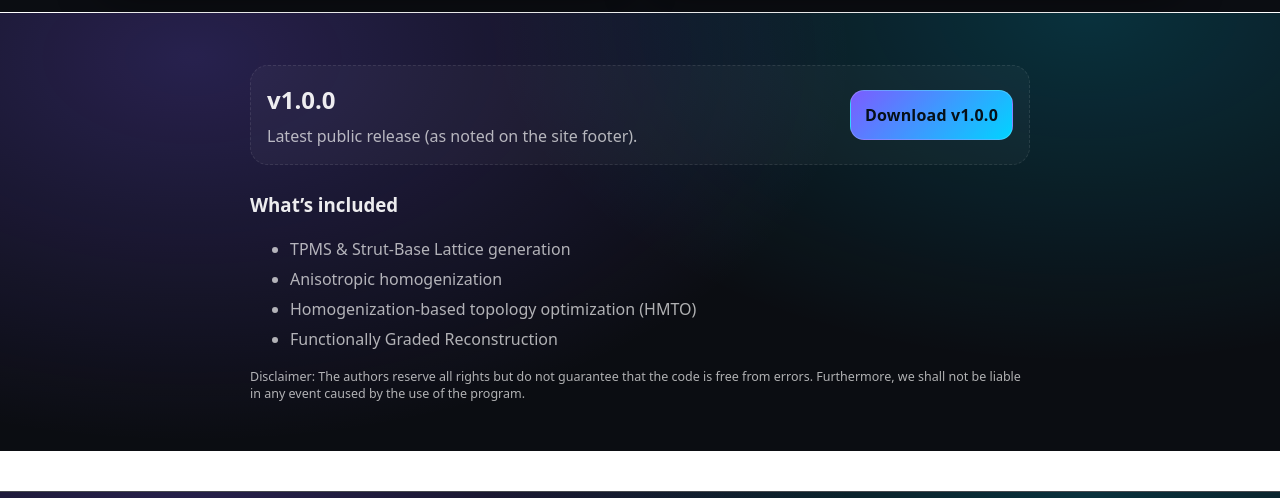
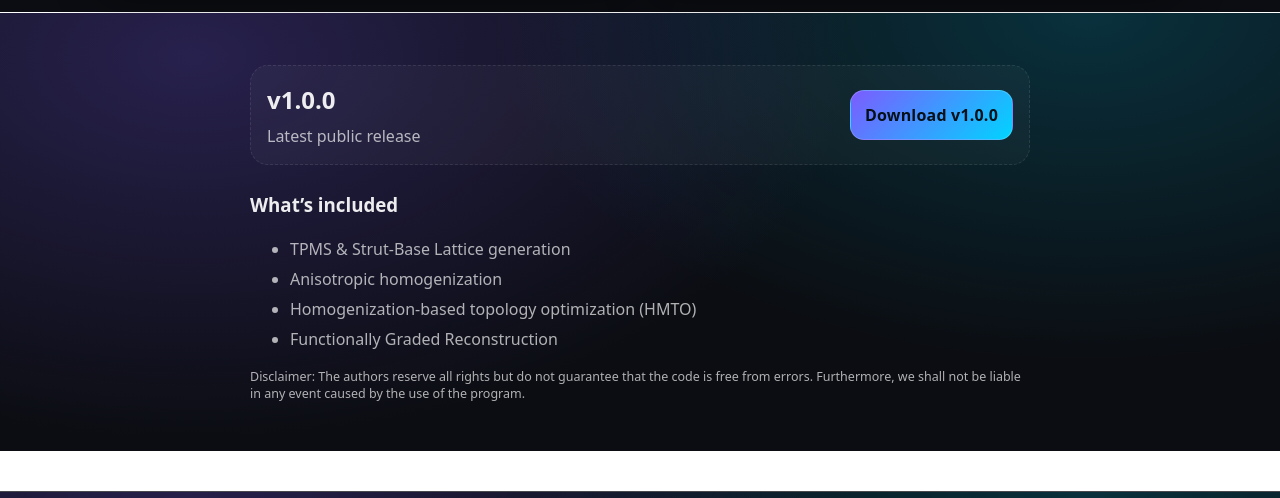
Before and after one commit to eminemreozdilek/openlattice.github.io, a plain HTML site: page index.html in a window 1280 px wide. Shown: the part 6420-6918 px from the top of the page. Drawn offline with Linux system fonts and the light colour scheme.

Commit message:
small fix

```diff
--- a/index.html
+++ b/index.html
@@ -1090,8 +1090,7 @@
                     <div class="callout">
                         <div>
                             <h2 style="margin:0">v1.0.0</h2>
-                            <p class="muted" style="margin-top:.4rem">Latest public release (as noted on the site
-                                footer).</p>
+                            <p class="muted" style="margin-top:.4rem">Latest public release</p>
                         </div>
                         <a class="btn btn-primary"
                            href="https://drive.google.com/drive/folders/1gREuPsOYKE9VTF8F9dK5JFAYSdkSBlb2?usp=sharing"
```
